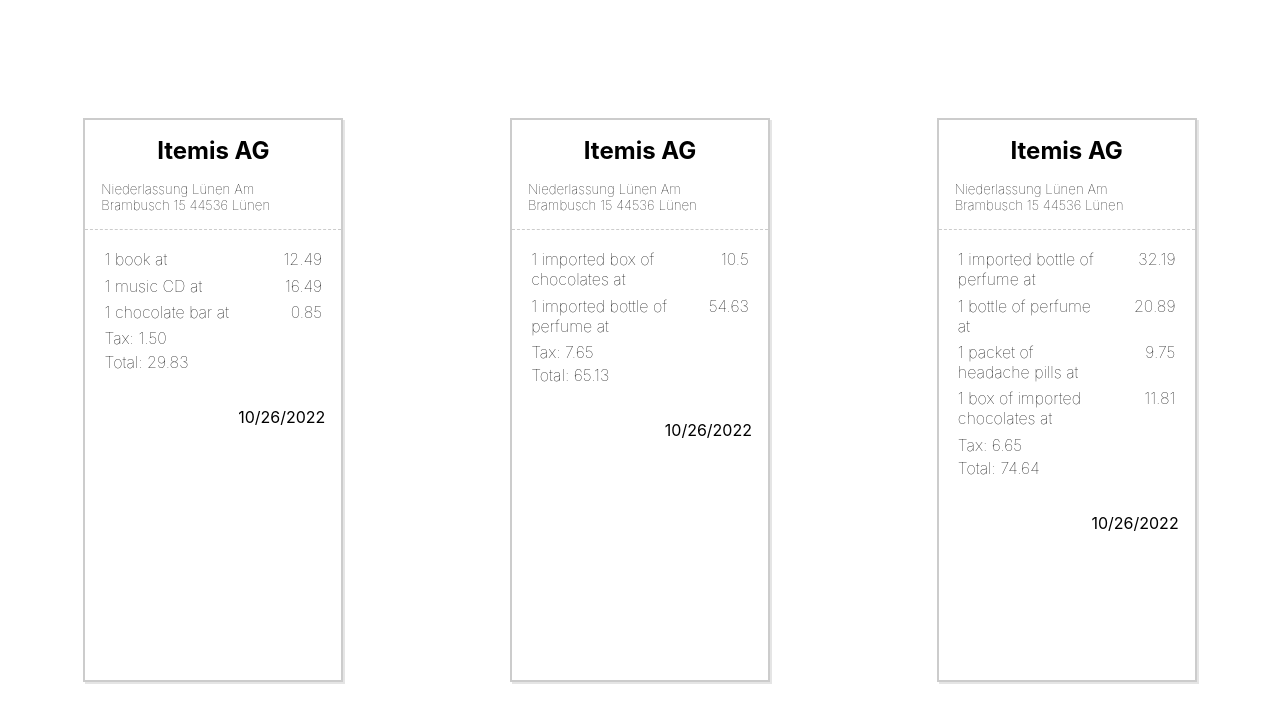
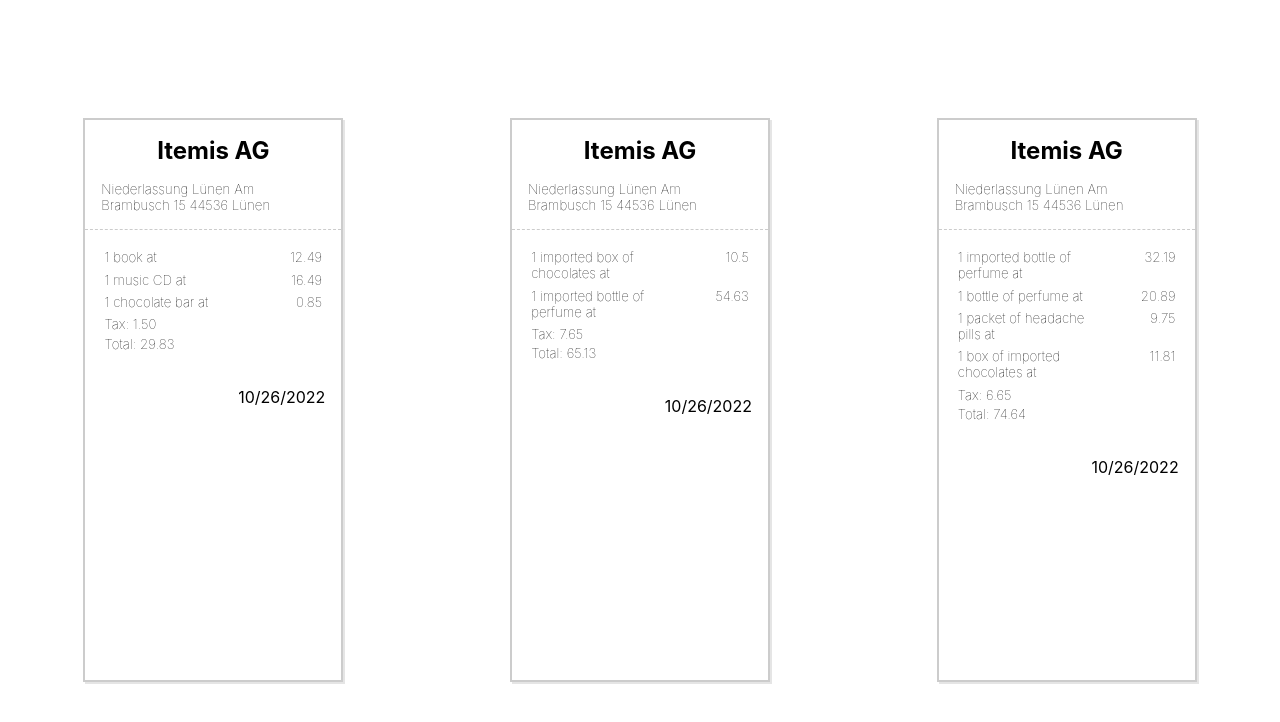
Before and after one commit to BuzinszkiCintia/is-coding-challenge, a React (Create React App) app: page / in a window 1280 px wide. Shown: the top 722 px of the page. Built offline with nearby package versions, Linux system fonts and the light colour scheme.

Commit message:
svhange font-size smaller

```diff
--- a/src/components/Tax/TaxCalculator.styled.js
+++ b/src/components/Tax/TaxCalculator.styled.js
@@ -46,6 +46,6 @@
   }
 
   @media only screen and (max-width: 1300px) {
-    font-size: medium;
+    font-size: smaller;
   }
 `;
```
